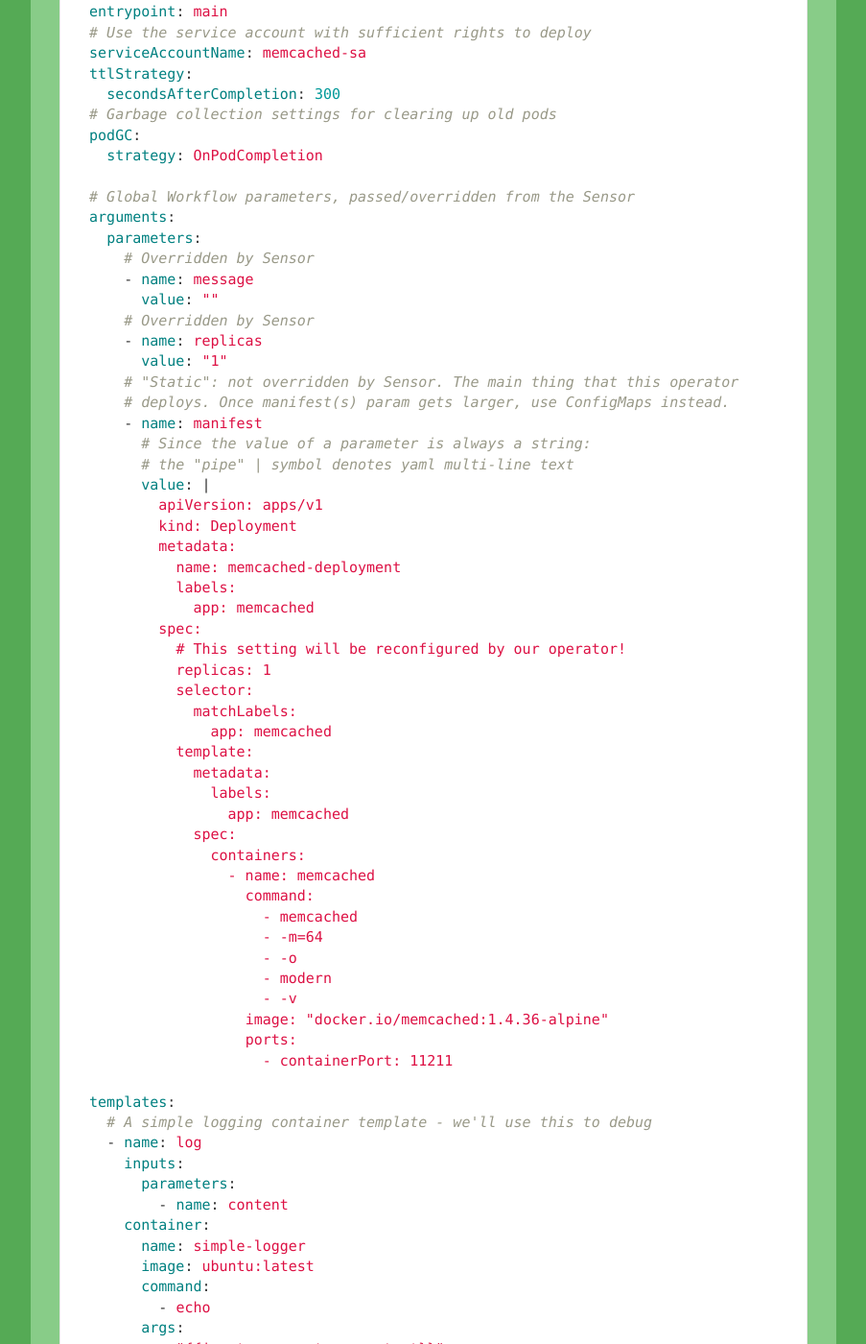
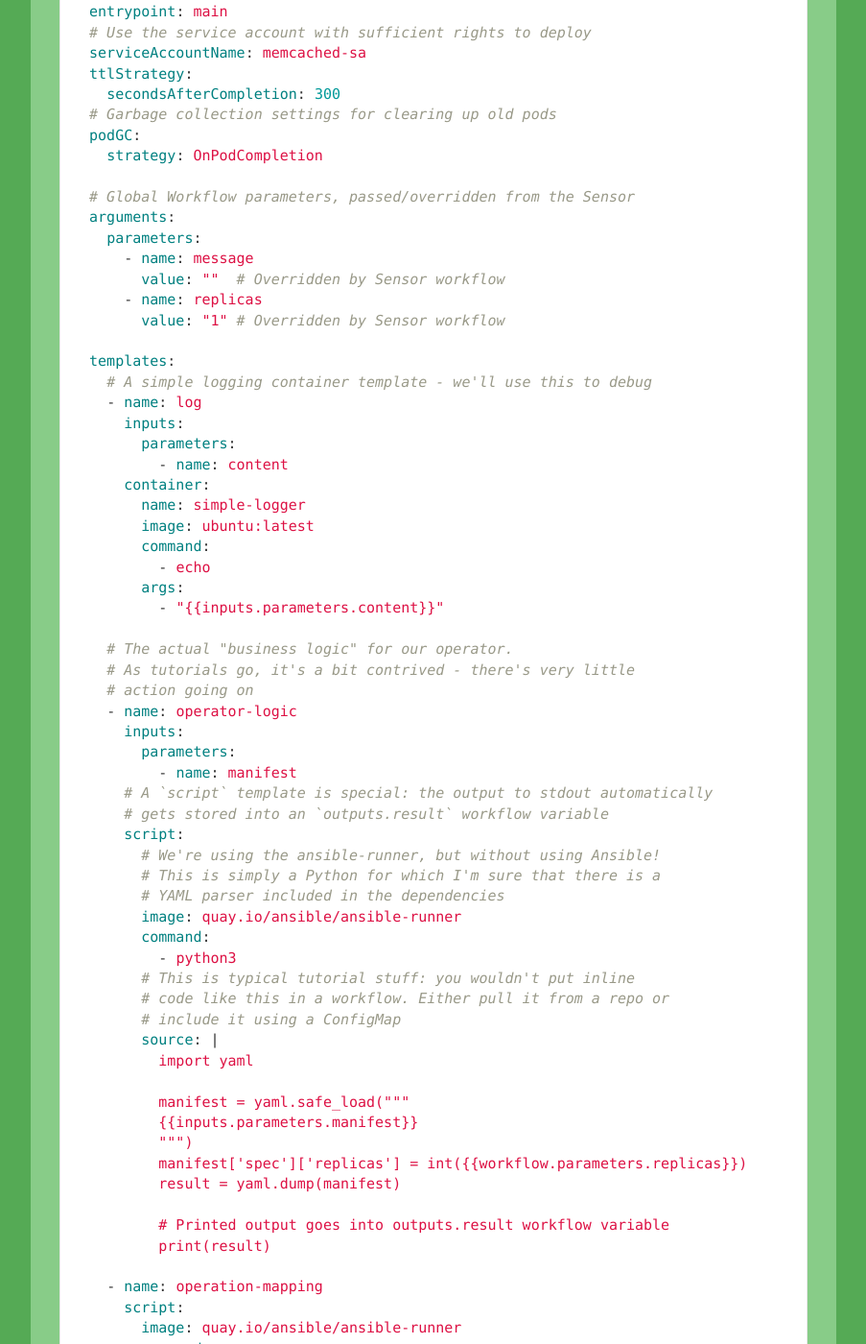
Before and after one commit to reinvantveer/reinvantveer.github.io, a Jekyll site: the page built from _posts/2022-01-29-easier-operator.md, in a window 1280 px wide and 1400 px high, scrolled down 10906 px. Shown: the whole window at 96% size, without its empty margins (188-1091 px from the left). Built offline with Jekyll 4.4.1, drawn with Linux system fonts in a browser that asks for light colours; comment, search, counter and statistics services are not loaded; some of the changed text lies outside the part shown.

Commit message:
revert
Signed-off-by: reinvantveer <rein@vantveer.me>

```diff
--- a/_includes/memcached/workflow-template.yaml
+++ b/_includes/memcached/workflow-template.yaml
@@ -18,46 +18,10 @@
   # Global Workflow parameters, passed/overridden from the Sensor
   arguments:
     parameters:
-      # Overridden by Sensor
       - name: message
-        value: ""
-      # Overridden by Sensor
+        value: ""  # Overridden by Sensor workflow
       - name: replicas
-        value: "1"
-      # "Static": not overridden by Sensor. The main thing that this operator
-      # deploys. Once manifest(s) param gets larger, use ConfigMaps instead.
-      - name: manifest
-        # Since the value of a parameter is always a string:
-        # the "pipe" | symbol denotes yaml multi-line text
-        value: |
-          apiVersion: apps/v1
-          kind: Deployment
-          metadata:
-            name: memcached-deployment
-            labels:
-              app: memcached
-          spec:
-            # This setting will be reconfigured by our operator!
-            replicas: 1
-            selector:
-              matchLabels:
-                app: memcached
-            template:
-              metadata:
-                labels:
-                  app: memcached
-              spec:
-                containers:
-                  - name: memcached
-                    command:
-                      - memcached
-                      - -m=64
-                      - -o
-                      - modern
-                      - -v
-                    image: "docker.io/memcached:1.4.36-alpine"
-                    ports:
-                      - containerPort: 11211
+        value: "1" # Overridden by Sensor workflow
 
   templates:
     # A simple logging container template - we'll use this to debug
@@ -96,7 +60,7 @@
           import yaml
 
           manifest = yaml.safe_load("""
-          {{workflow.parameters.manifest}}
+          {{inputs.parameters.manifest}}
           """)
           manifest['spec']['replicas'] = int({{workflow.parameters.replicas}})
           result = yaml.dump(manifest)
@@ -150,6 +114,40 @@
 
         - - name: parameterize-replicas
             template: operator-logic
+            arguments:
+              parameters:
+                - name: manifest
+                  # Since the value of a parameter is always a string:
+                  # the "pipe" | symbol denotes yaml multi-line text
+                  value: |
+                    apiVersion: apps/v1
+                    kind: Deployment
+                    metadata:
+                      name: memcached-deployment
+                      labels:
+                        app: memcached
+                    spec:
+                      # This setting will be reconfigured by our operator!
+                      replicas: 1
+                      selector:
+                        matchLabels:
+                          app: memcached
+                      template:
+                        metadata:
+                          labels:
+                            app: memcached
+                        spec:
+                          containers:
+                            - name: memcached
+                              command:
+                                - memcached
+                                - -m=64
+                                - -o
+                                - modern
+                                - -v
+                              image: "docker.io/memcached:1.4.36-alpine"
+                              ports:
+                                - containerPort: 11211
 
         - - name: log-result
             template: log
```
